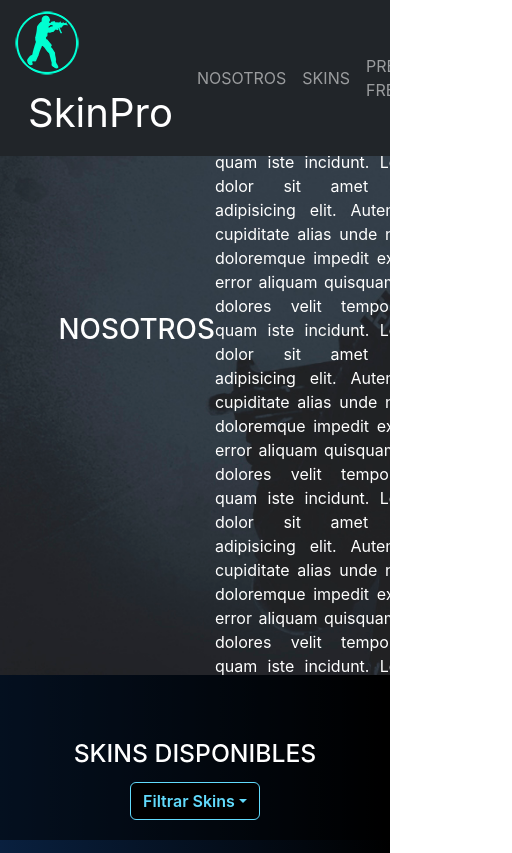
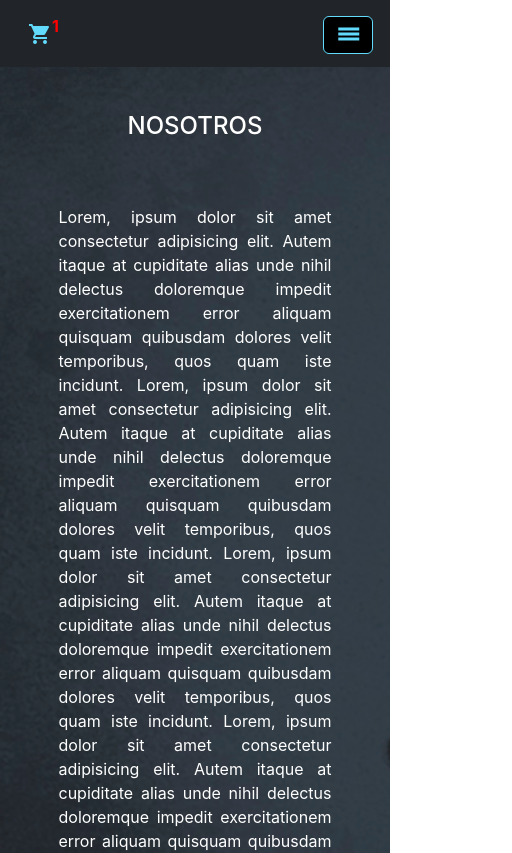
Before and after one commit to MariniMarcos/proyectofinal_react_marinimarcos, a React (Create React App) app: page / in a window 390 px wide. Shown: the top 853 px of the page, 512 px wide, since content can reach past the window. Built offline with nearby package versions, Linux system fonts and the light colour scheme.

Commit message:
Adaptacion para movile

```diff
--- a/src/components/Carrito.js
+++ b/src/components/Carrito.js
@@ -1,57 +1,57 @@
-// import { useState } from "react"
-// import UsuariosList from "./UsuariosList"
-// import { db } from '../firebase'
-//import { collection } from 'firebase/firestore'
+import { useState } from "react"
+import UsuariosList from "./UsuariosList"
+import { db } from '../firebase'
+import { collection } from 'firebase/firestore'
 
 
-// /*
-// useMemo (hook) : sirve para memorizar una variable (no funcion)
-// useCallback (hook) : sirve para memorizar una variable que sean funciones
-// memo (HoC) :
-// */
+/*
+useMemo (hook) : sirve para memorizar una variable (no funcion)
+useCallback (hook) : sirve para memorizar una variable que sean funciones
+memo (HoC) :
+*/
 
-// const Carrito = () => {
+const Carrito = () => {
 
-//     const [nombre,setNombre] = useState("")
-//     const [email,setEmail] = useState("")
-//     const [usuarios,setUsuarios] = useState([])
+    const [nombre,setNombre] = useState("")
+    const [email,setEmail] = useState("")
+    const [usuarios,setUsuarios] = useState([])
 
-//     const handleClick = (e) => {
-//         let copia = [...usuarios]
-//         const usuario = {
-//             nombre: nombre,
-//             email: email
-//         }
-//         copia.push(usuario)
-//         setUsuarios(copia)
-//     }
+    const handleClick = (e) => {
+        let copia = [...usuarios]
+        const usuario = {
+            nombre: nombre,
+            email: email
+        }
+        copia.push(usuario)
+        setUsuarios(copia)
+    }
 
 
-//     const handleChangeName = (e) => {
-//         setNombre(e.target.value)
-//     }
+    const handleChangeName = (e) => {
+        setNombre(e.target.value)
+    }
 
 
-//     const handleChangeEmail = (e) => {
-//         setEmail(e.target.value)
-//     }
+    const handleChangeEmail = (e) => {
+        setEmail(e.target.value)
+    }
 
 
-//     console.log("Render")
+    console.log("Render")
 
 
-//     return (
-//         <div>
-//             <div>
-//                 <input type="text" onChange={handleChangeName} placeholder="Nombre"/>
-//             </div>
-//             <div>
-//                 <input type="text" onChange={handleChangeEmail} placeholder="Email"/>
-//             </div>
-//             <button onClick={handleClick}>terminar compra</button>
-//             <UsuariosList usuarios={usuarios}/>
-//         </div>
-//     )
-// }
+    return (
+        <div>
+            <div>
+                <input type="text" onChange={handleChangeName} placeholder="Nombre"/>
+            </div>
+            <div>
+                <input type="text" onChange={handleChangeEmail} placeholder="Email"/>
+            </div>
+            <button onClick={handleClick}>terminar compra</button>
+            <UsuariosList usuarios={usuarios}/>
+        </div>
+    )
+}
 
-// export default Carrito
+export default Carrito
--- a/src/index.css
+++ b/src/index.css
@@ -33,6 +33,7 @@
   background-repeat: no-repeat;
   background-size: cover;
   width: 100vw;
+  height: auto;
   display: flex;
   justify-content: center;
 }
@@ -291,6 +292,9 @@
   padding-left: 2.5rem;
   font-weight: 700;
 }
+#Menu{
+  display: none;
+}
 .itemListConteiner{
   background-image: linear-gradient(to bottom, #000000 0%, #09203f 100%);
   background-size: cover;
@@ -389,3 +393,87 @@
   background-color: #61dafb;
   color: #000000;
 }
+
+@media (max-width: 650px){
+  #Menu{
+    display: block;
+  }
+  .nav-link {
+    display: none;
+  }
+  #logo{
+    display: none;
+  }
+  .nosotros{
+    height: auto;
+    display: flex;
+    flex-direction: column;
+    text-align: center;
+    justify-content: center;
+    align-items: center;
+    align-content: center;
+  }
+  .nosotros-text{
+    display: flex;
+    flex-direction: row;
+    flex-wrap: wrap;
+    justify-content: center;
+    align-items: center;
+    align-content: center;
+    width: 100vw;
+    height: auto;
+    text-align: justify;
+    color: white;
+  }
+  .nosotros-text h1{
+    font-size: 1.5rem;
+    margin-top: 7rem;
+    margin-bottom: 3rem;
+  }
+
+  .nosotros-text p{
+    font-size: 1rem;
+    margin-top: 1rem;
+    margin-bottom: 1rem;
+    height: auto;
+  }
+
+  .nosotros-text img{
+    max-width: 100vw;
+    max-height: 100vh;
+  }
+
+  .contactoContainer{
+    display: flex;
+    flex-direction: column;
+    flex-wrap: no-wrap;
+    width: 100vw;
+    height: auto;
+    justify-content: center;
+    align-items: center;
+  }
+
+  .contactoFormulario{
+    max-width: 100vw;
+    margin: 2rem;
+    color: white;
+    text-align: center;
+  }
+
+  .contactoTexto{
+    max-width: 100vw;
+    margin: 3rem;
+    text-align: justify;
+    color: white;
+  }
+  .accordion{
+    width: 100vw;
+    display: flex;
+    flex-direction: column;
+    align-items: center;
+  }
+
+  .accordion-button{
+    width: 70vw;
+  }
+}
```
